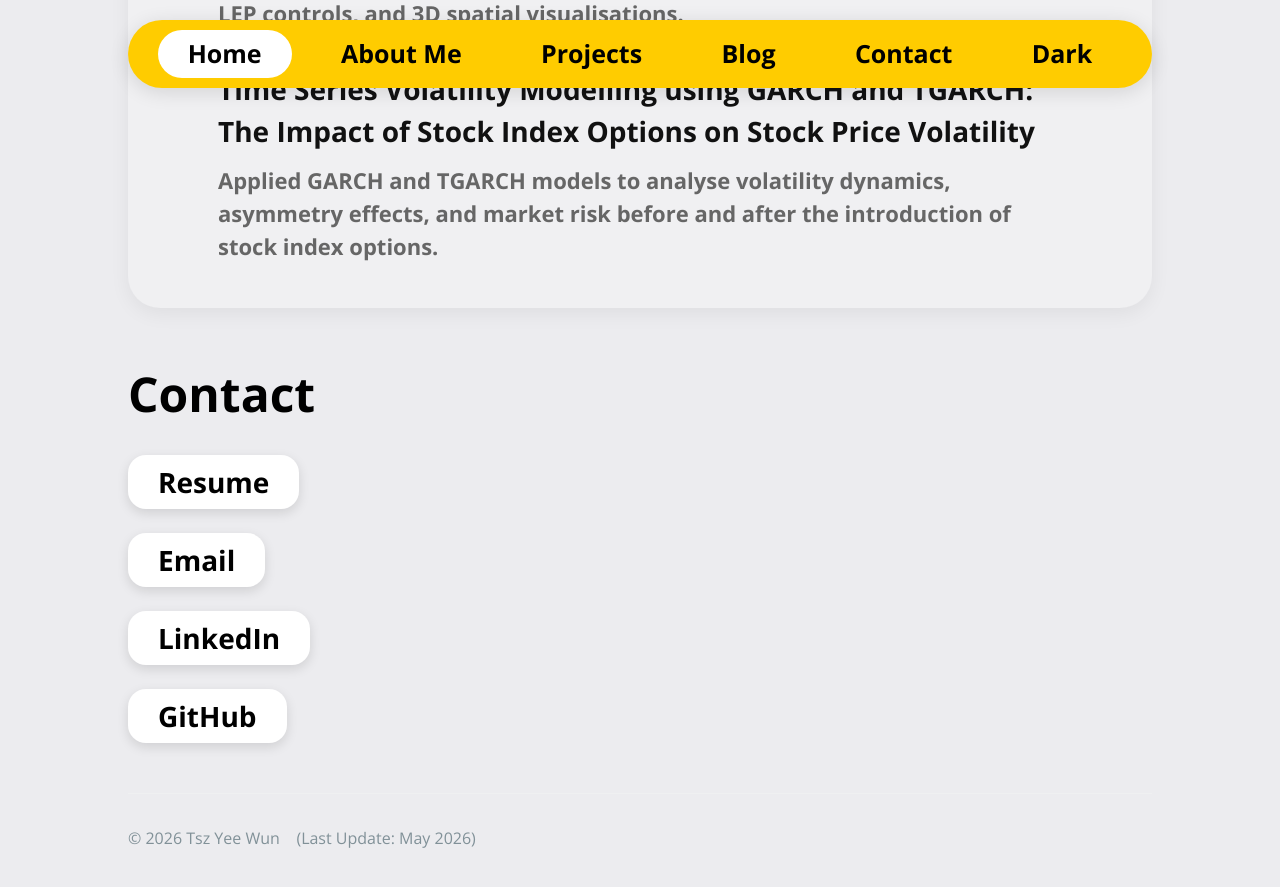
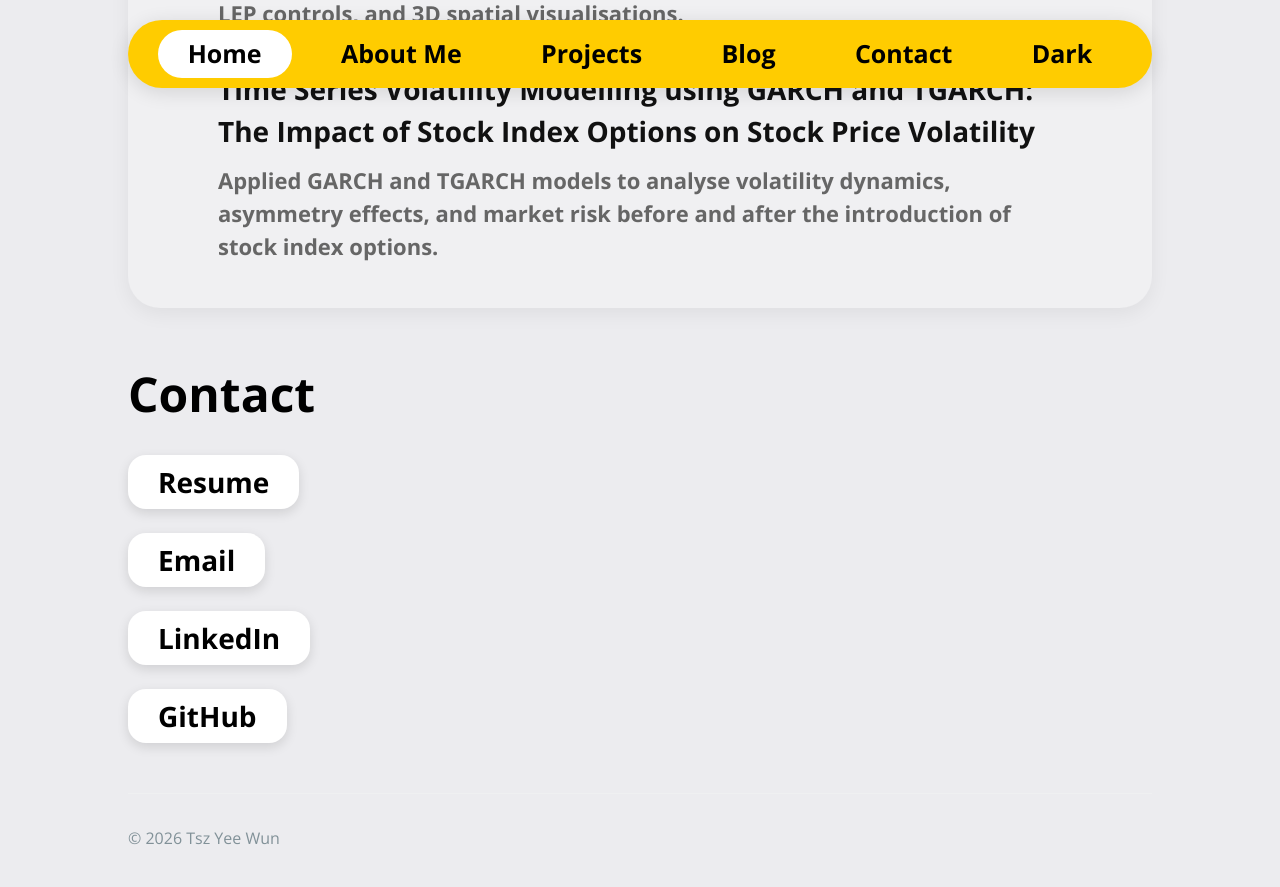
Before and after one commit to tszyeewun/tszyeewun.github.io, a Jekyll site: the page built from index.md, in a window 1280 px wide and 900 px high, scrolled down 3424 px. Shown: the top 887 px of the window. Built offline with Jekyll 4.4.1, drawn with Linux system fonts in a browser that asks for light colours.

Commit message:
Remove last update note from footer

```diff
--- a/_layouts/default.html
+++ b/_layouts/default.html
@@ -379,7 +379,7 @@
     <footer class="site-footer">
 
       <span class="site-footer-credits">
-        © 2026 Tsz Yee Wun &nbsp;&nbsp; (Last Update: May 2026)
+        © 2026 Tsz Yee Wun
       </span>
 
     </footer>
```
